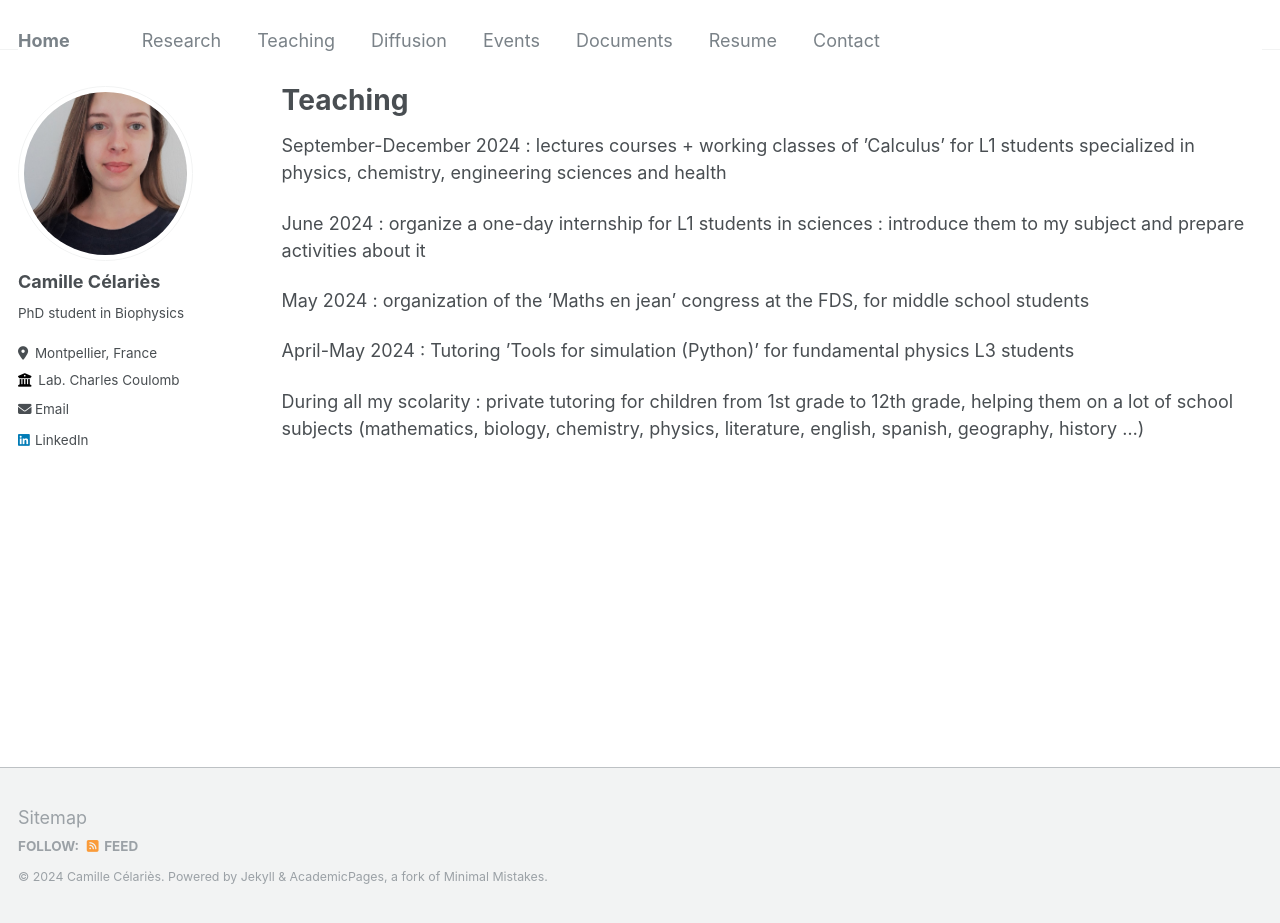
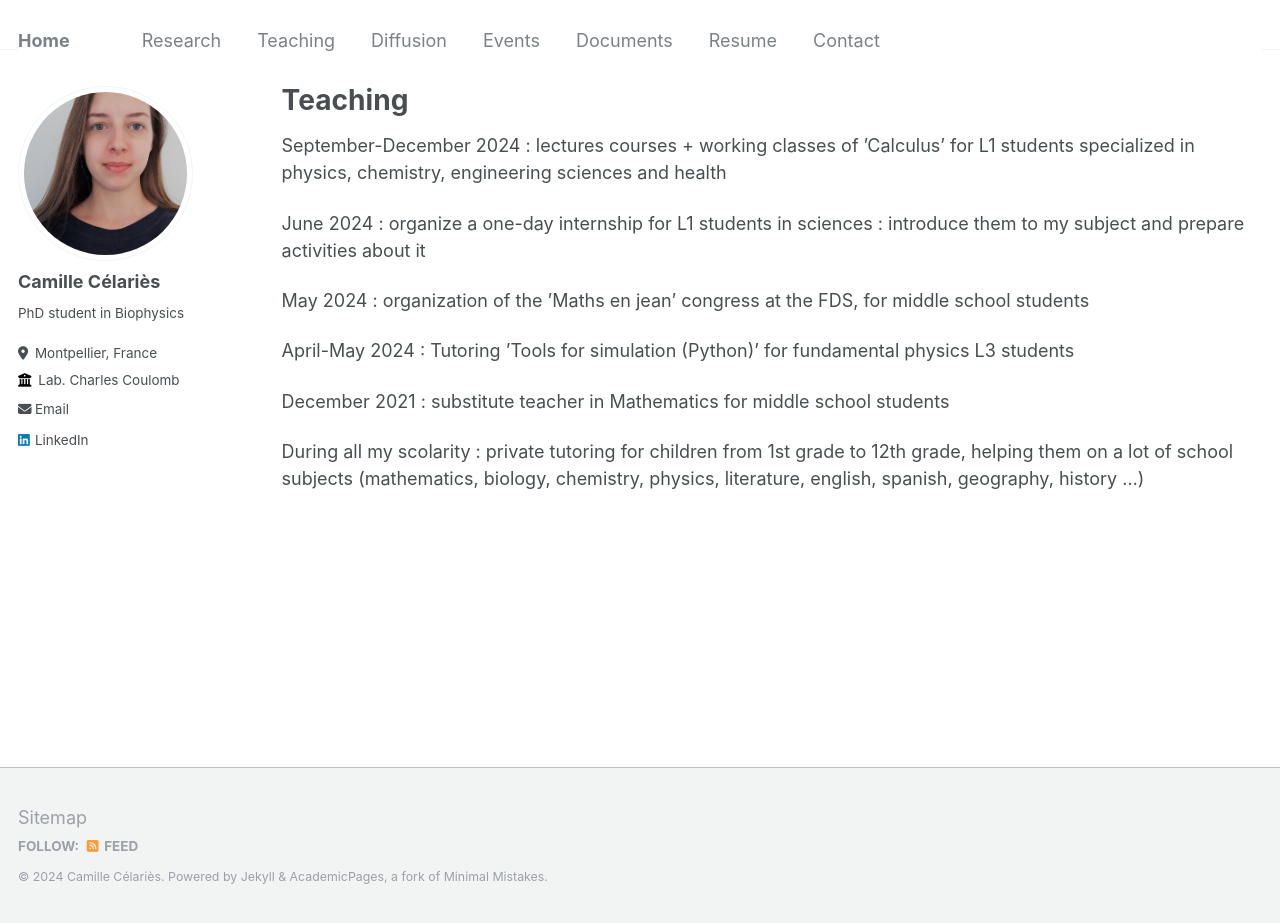
Before and after one commit to camillecelaries/camillecelaries.github.io, a Jekyll site: the page built from _pages/teaching.md, in a window 1280 px wide and 923 px high. Built offline with Jekyll 4.4.1, drawn with Linux system fonts in a browser that asks for light colours.

Commit message:
Update teaching.md

```diff
--- a/_pages/teaching.md
+++ b/_pages/teaching.md
@@ -16,4 +16,6 @@ May 2024 : organization of the ’Maths en jean’ congress at the FDS, for midd
 
 April-May 2024 : Tutoring ’Tools for simulation (Python)’ for fundamental physics L3 students
 
+December 2021 : substitute teacher in Mathematics for middle school students
+
 During all my scolarity : private tutoring for children from 1st grade to 12th grade, helping them on a lot of school subjects (mathematics, biology, chemistry, physics, literature, english, spanish, geography, history ...)
```
